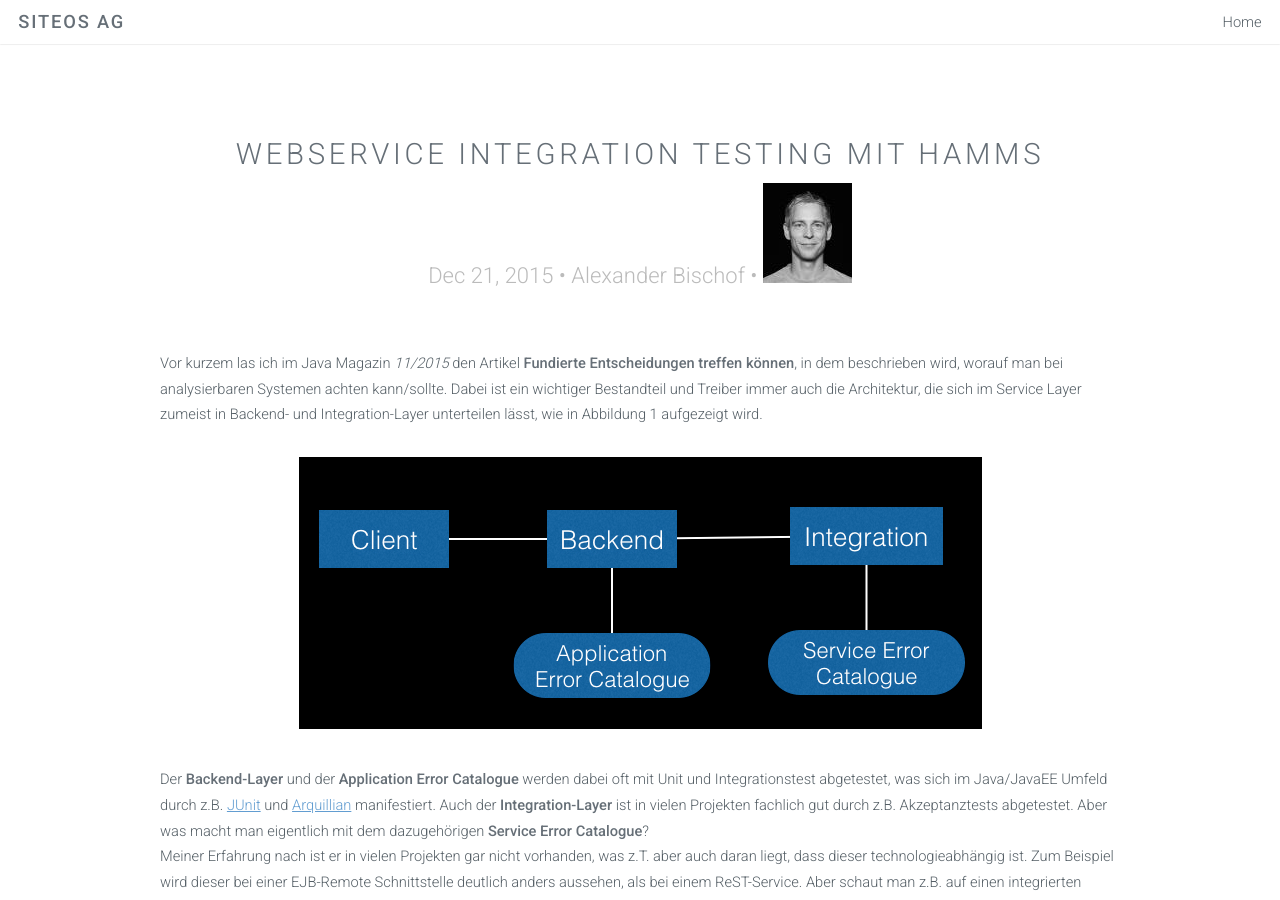
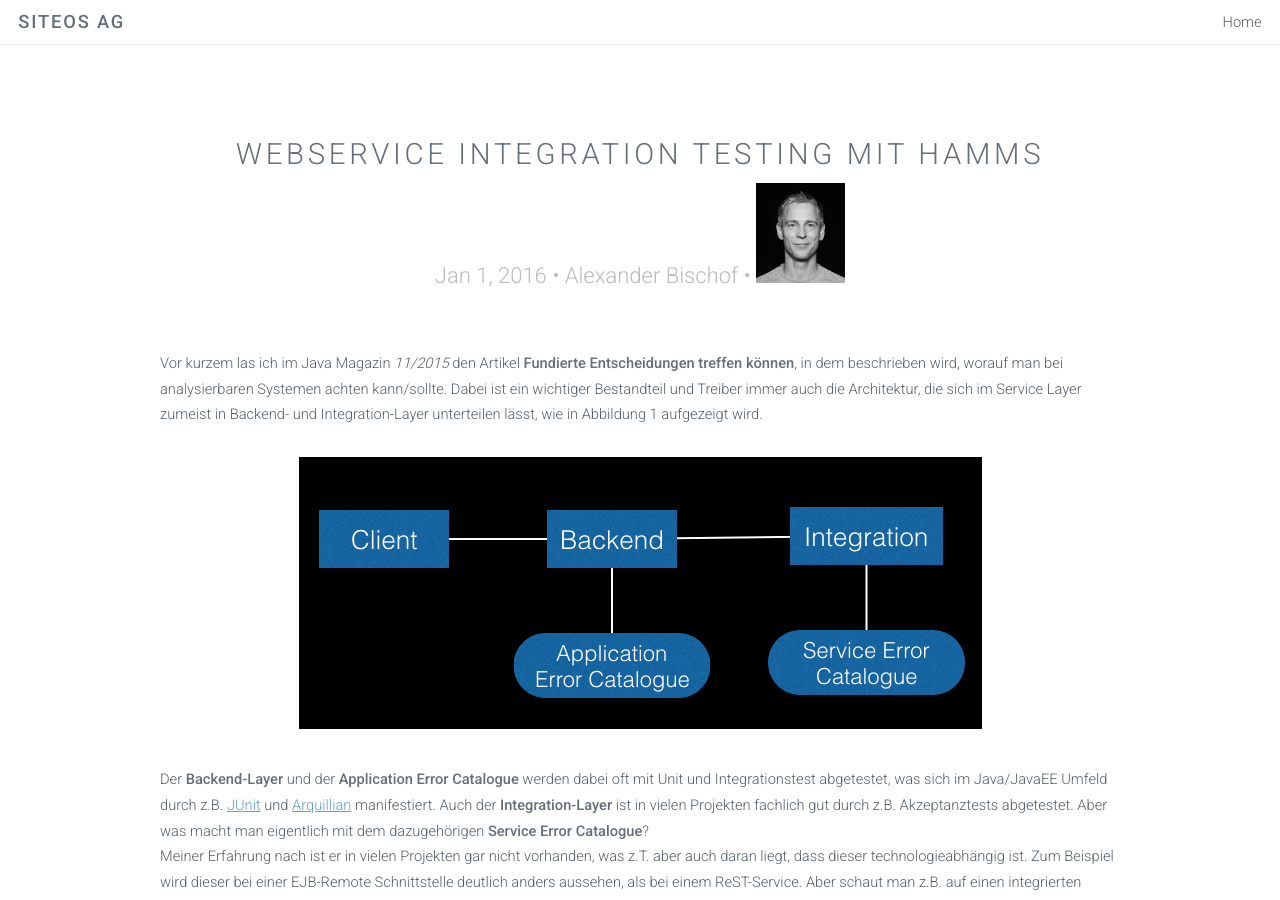
Before and after one commit to SiteOS/siteos.github.io, a Jekyll site: the page built from _posts/2016-01-01-Webservice-Integration-Testing-with-Hamms.markdown, in a window 1280 px wide and 900 px high. Built offline with Jekyll 4.4.1, drawn with Linux system fonts in a browser that asks for light colours.

Commit message:
Adjusted date of last article

```diff
--- a/_posts/2015-12-21-Webservice-Integration-Testing-with-Hamms.markdown
+++ b/_posts/2016-01-01-Webservice-Integration-Testing-with-Hamms.markdown
@@ -10,7 +10,7 @@ Vor kurzem las ich im Java Magazin *11/2015* den Artikel **Fundierte Entscheidun
  immer auch die Architektur, die sich im Service Layer zumeist in Backend- und Integration-Layer unterteilen lässt, wie in
  Abbildung 1 aufgezeigt wird.
 
-<p align="center"><img src="{{site.baseurl}}/images/2015-12-21-hamms_design.png"/></p>
+<p align="center"><img src="{{site.baseurl}}/images/2016-01-01-hamms_design.png"/></p>
 
 Der **Backend-Layer** und der **Application Error Catalogue** werden dabei oft mit Unit und Integrationstest abgetestet, was sich im
 Java/JavaEE Umfeld durch z.B. [JUnit](www.junit.org) und [Arquillian](www.arquillian.org) manifestiert. Auch der **Integration-Layer**
@@ -91,7 +91,7 @@ public class HammsRuleIT {
     }
 }{%endhighlight%}
 
-<p align="center"><img src="{{site.baseurl}}/images/2015-12-21-hamms.png"/></p>
+<p align="center"><img src="{{site.baseurl}}/images/2016-01-01-hamms.png"/></p>
 
 Das Repository stellt zusätzlich auch zwei Skripte zur Verfügung, mit denen Hamms gestartet bzw. gestoppt werden kann. Damit ist es
 möglich, *Hamms* über z.B. Maven mit dem **exec-maven-plugin** automatisiert in den Softwarezyklus zu hängen. Folgende *pom.xml* zeigt
```
Also changed, not shown: images/2016-01-01-hamms.png (renamed from images/2015-12-21-hamms.png), images/2016-01-01-hamms_design.png (renamed from images/2015-12-21-Hamms_Design.png).
